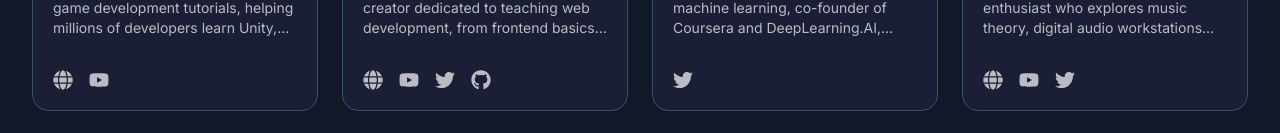
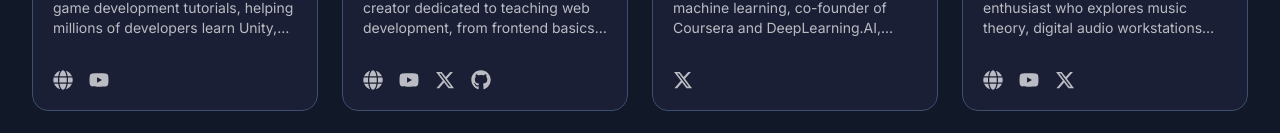
Before and after one commit to nekowawolf/creators, a Next.js app: page /directory in a window 1280 px wide. Shown: the part 535-668 px from the top of the page. Built offline with nearby package versions, Linux system fonts and the light colour scheme.

Commit message:
feat: update Twitter logo to X and fix language filter hover style

```diff
--- a/src/app/directory/CreatorsContent.tsx
+++ b/src/app/directory/CreatorsContent.tsx
@@ -2,7 +2,8 @@
 
 import { useState, useEffect, useRef, Suspense } from 'react';
 import creatorsData from '@/data/creators.json';
-import { FaTimes, FaYoutube, FaTwitter, FaInstagram, FaGithub, FaDiscord, FaTelegram, FaTiktok, FaGlobe } from 'react-icons/fa';
+import { FaTimes, FaYoutube, FaInstagram, FaGithub, FaDiscord, FaTelegram, FaTiktok, FaGlobe } from 'react-icons/fa';
+import { FaXTwitter } from 'react-icons/fa6';
 import { Spinner } from '@/components/ui/spinner';
 import { FiChevronDown, FiCheck } from 'react-icons/fi';
 import { IoLanguageOutline } from "react-icons/io5";
@@ -59,7 +60,7 @@ function LanguageFilterDropdown({ selectedLanguage, setSelectedLanguage }: { sel
                                     className={`w-full flex items-center justify-between px-3 py-2 text-sm rounded-lg transition-colors ${
                                         selectedLanguage === lang
                                             ? 'bg-blue-500/20 text-blue-400 font-medium'
-                                            : 'text-fill-color/70 hover:bg-white/5 hover:text-fill-color'
+                                            : 'text-fill-color/70 hover:bg-[rgba(var(--fill-color-rgb),0.1)] hover:text-fill-color'
                                     }`}
                                 >
                                     <span>{lang === 'All' ? 'All Languages' : lang}</span>
@@ -122,7 +123,7 @@ function CreatorsContentInner() {
   const renderSocialIcon = (key: string, url: string) => {
     switch (key) {
       case 'youtube': return <a key={key} href={url} target="_blank" rel="noreferrer" onClick={(e) => e.stopPropagation()} className="opacity-70 hover:opacity-100 transition-opacity text-fill-color"><FaYoutube className="w-5 h-5" /></a>;
-      case 'twitter': return <a key={key} href={url} target="_blank" rel="noreferrer" onClick={(e) => e.stopPropagation()} className="opacity-70 hover:opacity-100 transition-opacity text-fill-color"><FaTwitter className="w-5 h-5" /></a>;
+      case 'twitter': return <a key={key} href={url} target="_blank" rel="noreferrer" onClick={(e) => e.stopPropagation()} className="opacity-70 hover:opacity-100 transition-opacity text-fill-color"><FaXTwitter className="w-5 h-5" /></a>;
       case 'instagram': return <a key={key} href={url} target="_blank" rel="noreferrer" onClick={(e) => e.stopPropagation()} className="opacity-70 hover:opacity-100 transition-opacity text-fill-color"><FaInstagram className="w-5 h-5" /></a>;
       case 'github': return <a key={key} href={url} target="_blank" rel="noreferrer" onClick={(e) => e.stopPropagation()} className="opacity-70 hover:opacity-100 transition-opacity text-fill-color"><FaGithub className="w-5 h-5" /></a>;
       case 'discord': return <a key={key} href={url} target="_blank" rel="noreferrer" onClick={(e) => e.stopPropagation()} className="opacity-70 hover:opacity-100 transition-opacity text-fill-color"><FaDiscord className="w-5 h-5" /></a>;
```
